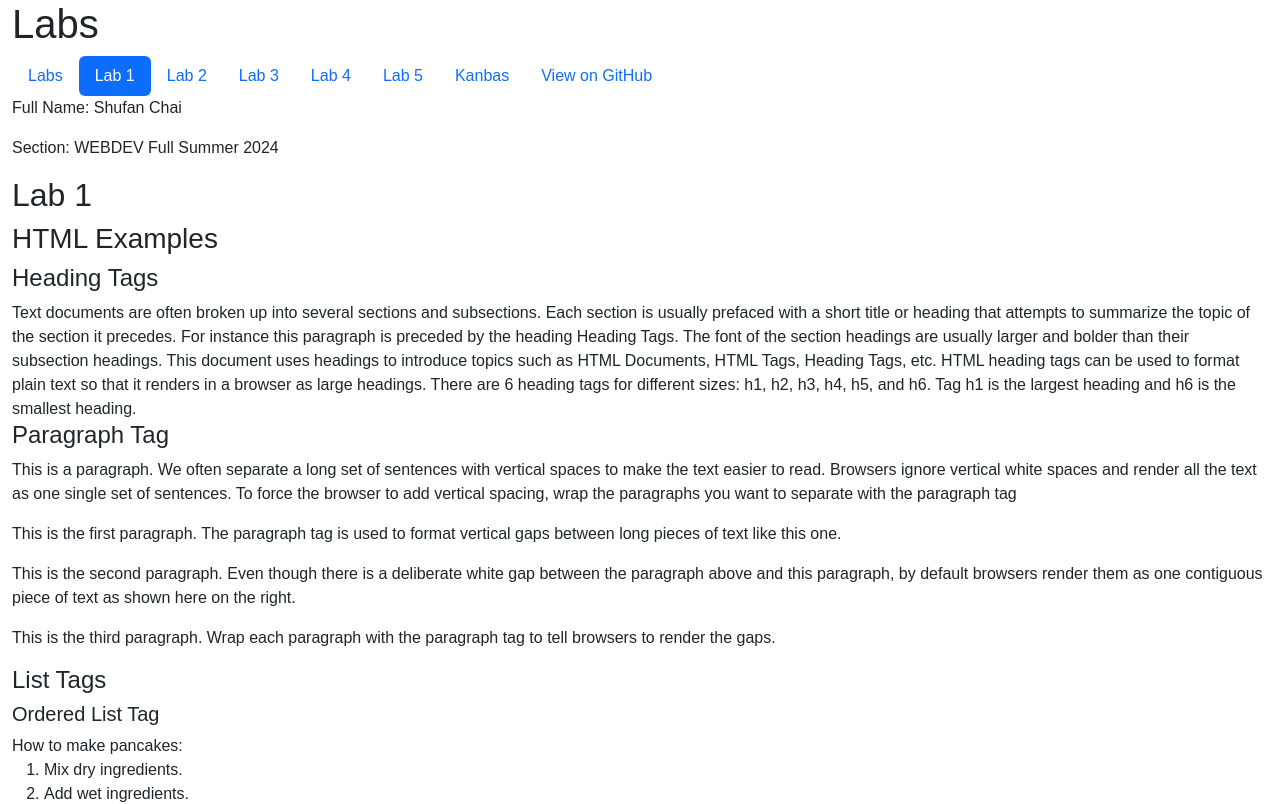
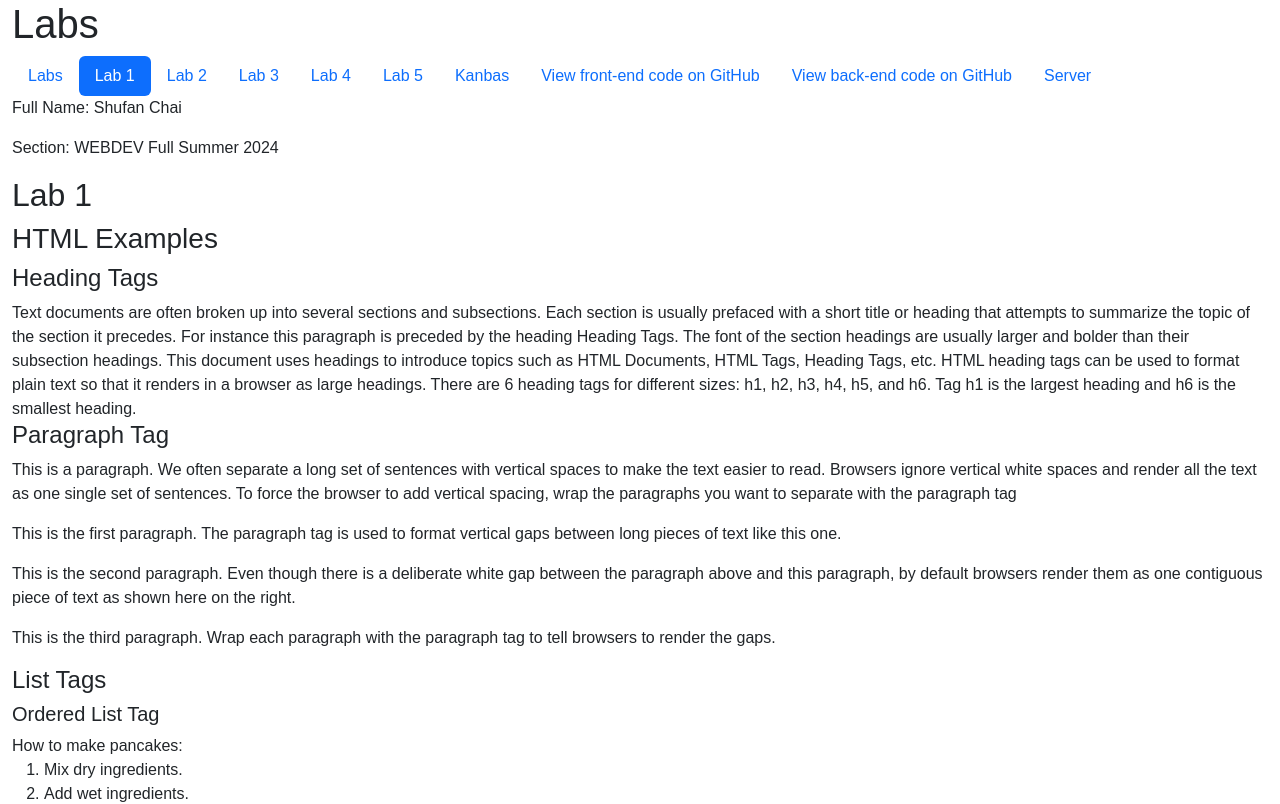
Before and after one commit to shufanfan/kanbas-react-web-app, a React (Create React App) app: page /#/Labs/Lab1 in a window 1280 px wide. Shown: the top 804 px of the page. Built offline with nearby package versions, Linux system fonts and the light colour scheme; no server answers.

Commit message:
a5 Node update

```diff
--- a/src/Labs/TOC.tsx
+++ b/src/Labs/TOC.tsx
@@ -69,7 +69,27 @@
             href="https://github.com/shufanfan/kanbas-react-web-app"
             className="nav-link"
           >
-            View on GitHub
+            View front-end code on GitHub
+          </a>
+        </li>
+
+        <li className="nav-item">
+          <a
+            id="wd-github"
+            href="https://github.com/shufanfan/kanbas-node-server-app"
+            className="nav-link"
+          >
+            View back-end code on GitHub
+          </a>
+        </li>
+
+        <li className="nav-item">
+          <a
+            id="wd-render"
+            href="https://kanbas-node-server-app-bc7h.onrender.com"
+            className="nav-link"
+          >
+            Server
           </a>
         </li>
       </ul>
```
